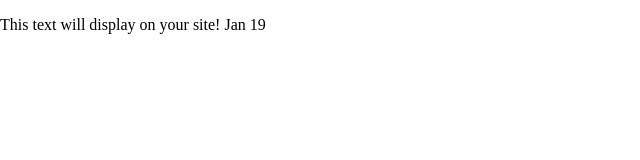
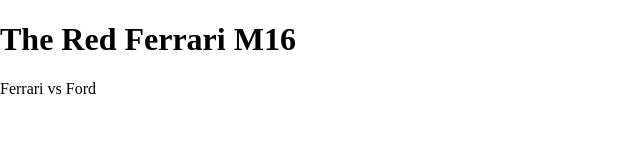
Before and after one commit to AllenConey/redferrari, a plain HTML site: page index.html in a window 1280 px wide. Shown: the whole page, without its empty margins (0-640 px from the left). Drawn offline with Linux system fonts and the light colour scheme.

Commit message:
update
update

```diff
--- a/index.html
+++ b/index.html
@@ -3,7 +3,7 @@
 
 <head>
   <meta charset="utf-8">
-  <title>Responsive Layouts</title>
+  <title>Ferrari</title>
   <meta name="description" content="This site will serve as the hub for many sub responsive layouts">
   <meta name="viewport" content="width=device-width, initial-scale=1">
 
@@ -24,7 +24,8 @@
 
 <body>
   <!-- Place your site's HTML here -->
-  <p>This text will display on your site! Jan 19</p>
+  <h1>The Red Ferrari M16</h1>
+  <p>Ferrari vs Ford</p>
   <script src="js/main.js"></script>
 </body>
 
```
